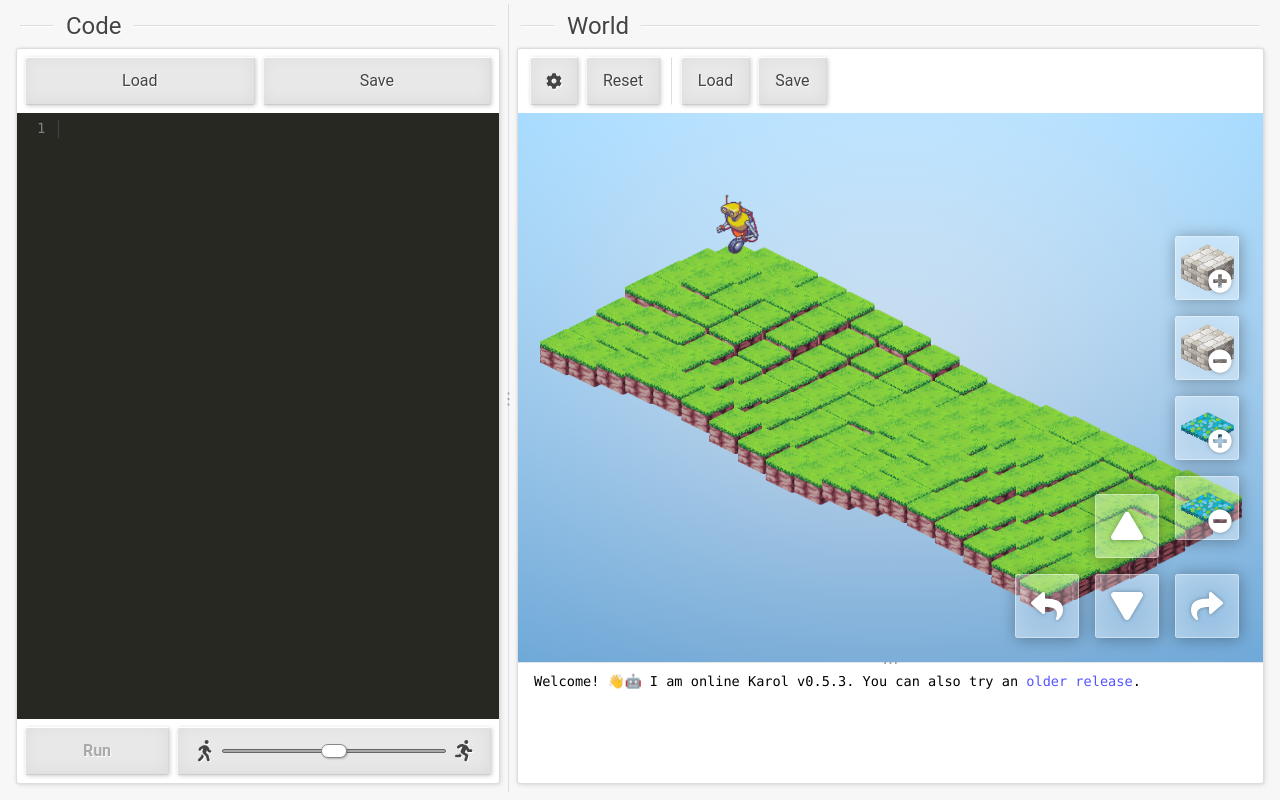
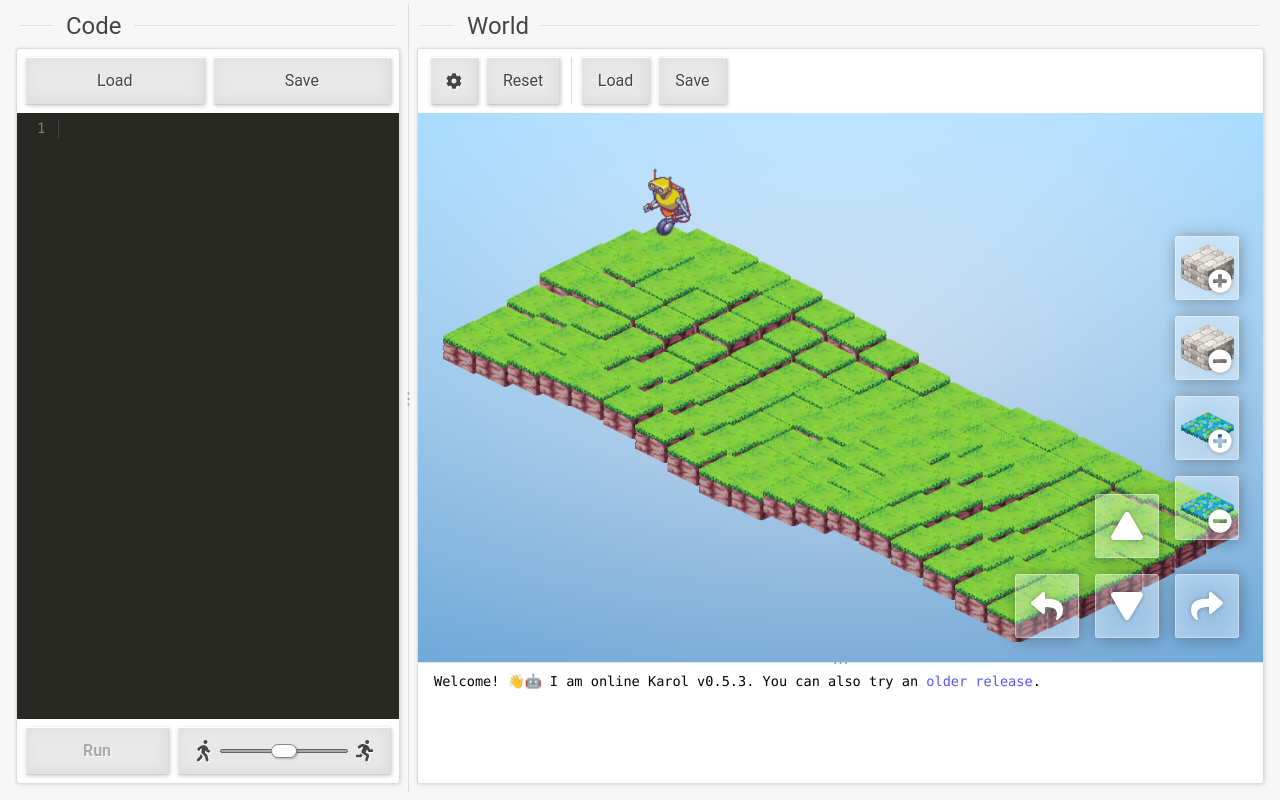
Before and after one commit to philer/karol, a Preact app: page / in a window 1280 px wide. Built offline with nearby package versions, Linux system fonts and the light colour scheme.

Commit message:
Partially fix ResizeLayout handling of window resize

```diff
--- a/src/ui/Main.tsx
+++ b/src/ui/Main.tsx
@@ -117,7 +117,7 @@ export const Main = () => {
 
   return (
     <ResizeLayout>
-      <ResizePanel key="editor" size={500} minSize={300} class={style.panel}>
+      <ResizePanel key="editor" size="25em" minSize={300} class={style.panel}>
         <header><h2>{t("program.code")}</h2></header>
 
         <form class={style.panelInner} onSubmit={defaultPreventer()}>
--- a/src/ui/ResizeLayout.module.css
+++ b/src/ui/ResizeLayout.module.css
@@ -15,7 +15,6 @@
   flex-direction: column;
   align-items: stretch;
   justify-content: stretch;
-  overflow: hidden;
 }
 .separator {
   flex: 1px 0 0;
--- a/src/ui/ResizeLayout.tsx
+++ b/src/ui/ResizeLayout.tsx
@@ -7,11 +7,13 @@ import * as style from "./ResizeLayout.module.css"
 
 export type CSSUnit =
   | "%"
+  | "vw" | "vh" | "vmin" | "vmax"
   | "em" | "rem" | "ex" | "ch" | "lh"
-  | "vw" | "vh" | "vmin" | "vmax"
   | "px" | "pt" | "cm" | "pc" | "in" | "mm" | "Q"
 
 export type CSSLength = `${number}${CSSUnit}`
+
+const relativeCssLengthRegex = /^\d+(%|vw|vh|vmin|vmax)$/
 
 export type ResizePanelProps = {
   key: string
@@ -69,8 +71,11 @@ export const ResizeLayout = (props: ResizeLayoutProps) => {
         [`max-${vertical ? "height" : "width"}`]: maxSize ? `${maxSize}px` : "100%",
         flex: size === undefined
           ? "auto 1 1"
-          : typeof size === "number" ? `${size}px 0 0` : `${size} 0 0`
-        ,
+          : typeof size === "number"
+            ? `${size}px 0 0`
+            : relativeCssLengthRegex.test(`${size}`)
+              ? `${size} 1 1`
+              : `${size} 0 0`,
       },
     }),
   )
@@ -153,12 +158,12 @@ export const ResizeLayout = (props: ResizeLayoutProps) => {
       const size = clamp(panel.min, panel.max, panel.size + remaining)
       remaining += panel.size - size
       panel.size = size
-      panel.css.flex = `${size}px 0 0`
-      panel.div.style.setProperty("flex", panel.css.flex)
+      panel.css.flexBasis = `${size}px`
+      panel.div.style.setProperty("flex-basis", panel.css.flexBasis)
     }
     frontPanels.reverse().forEach(updatePanel)
     remaining = -distance
-    rearPanels.slice(0, -1).forEach(updatePanel)
+    rearPanels.forEach(updatePanel)
   }
 
   return (
--- a/src/ui/WorldPanel.module.css
+++ b/src/ui/WorldPanel.module.css
@@ -1,6 +1,5 @@
 .worldPanel {
   overflow: visible;  /* tooltips */
-  min-height: 500px;
 }
 .world {
   position: relative;
```
